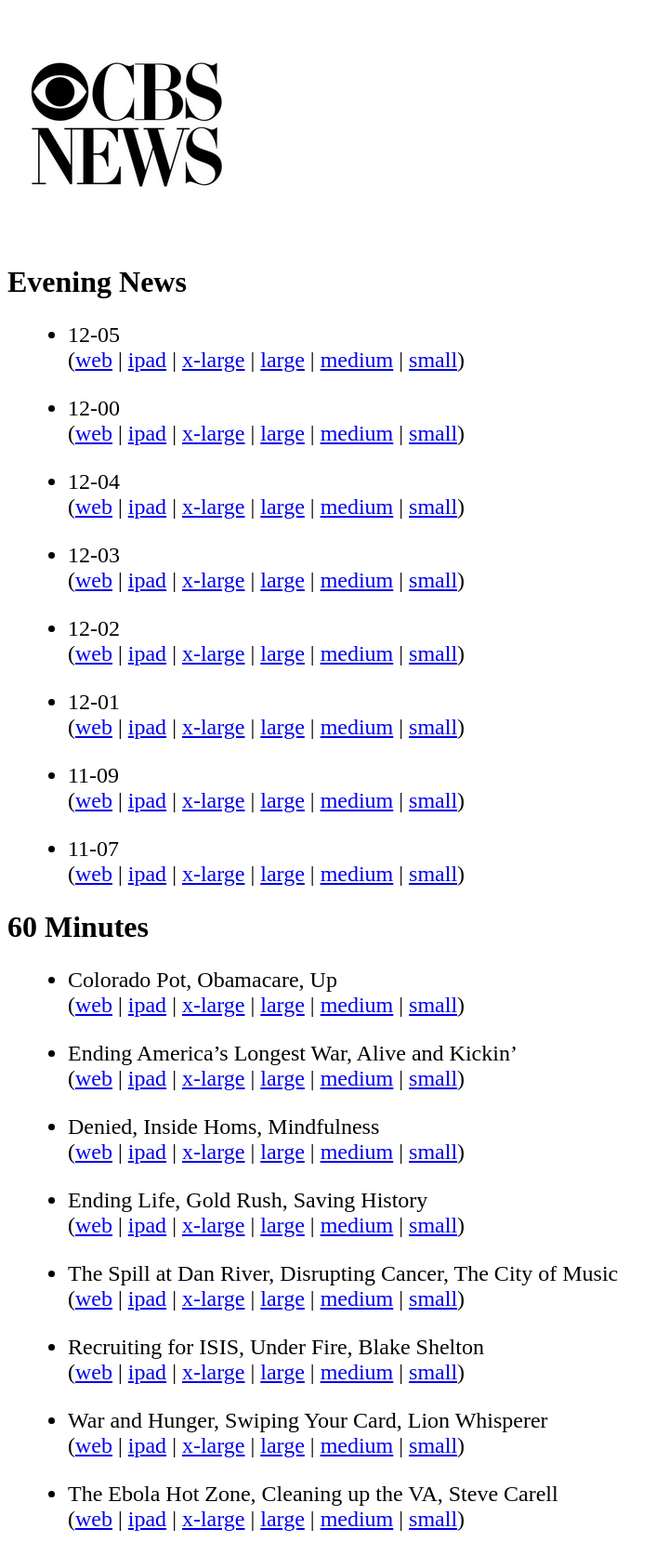
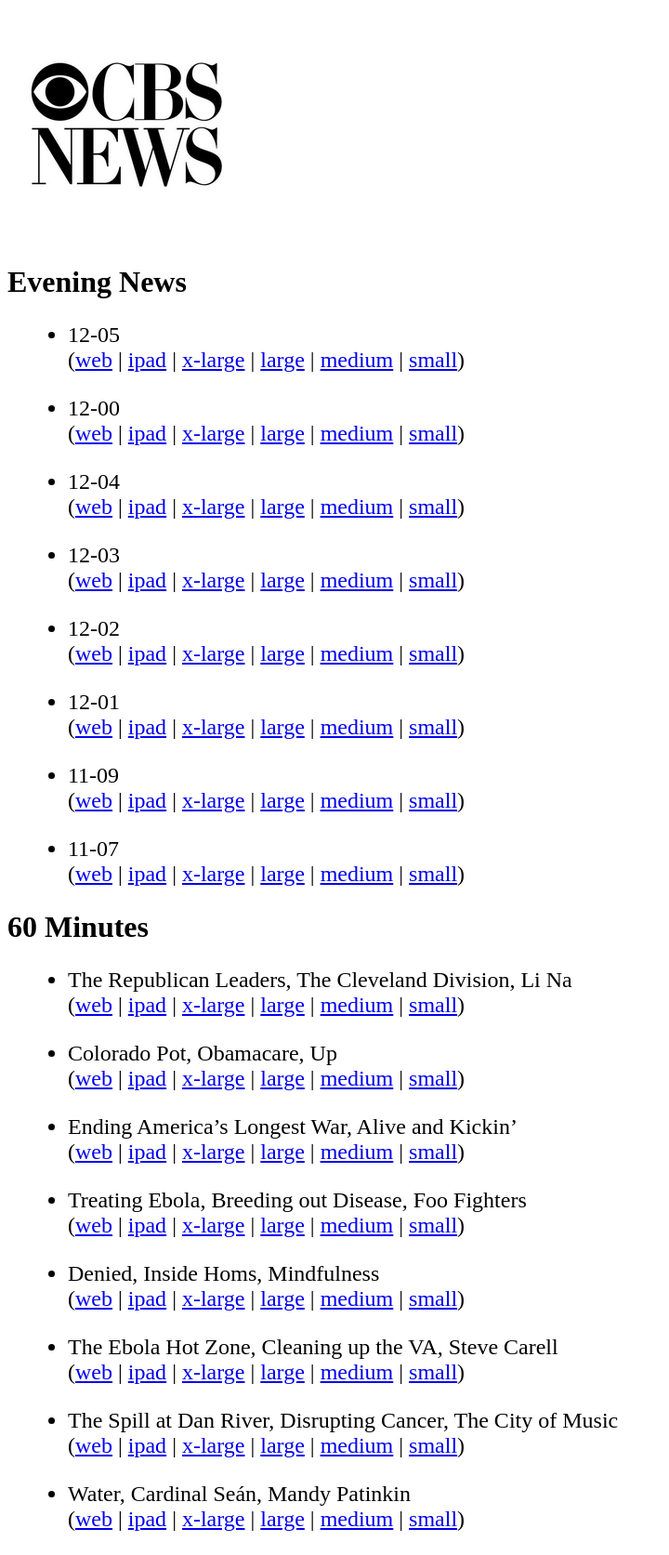
Before and after one commit to jkutner/cbsfeed, a Jekyll site: the page built from index.html, in a window 1280 px wide. Shown: the whole page at 93% size, without its empty margins (0-720 px from the left). Built offline with Jekyll 4.4.1, drawn with Linux system fonts in a browser that asks for light colours; nearby versions of some CDN libraries; some of the changed lines change nothing that is shown.

Commit message:
Updating with latest episdoes

```diff
--- a/_data/sixtymin.yml
+++ b/_data/sixtymin.yml
@@ -1,4 +1,13 @@
 ---
+- title: The Republican Leaders, The Cleveland Division, Li Na
+  links:
+    orig: /videos/the-republican-leaders-the-cleveland-division-li-na/
+    ipad: ipad-streaming.cbsnews.com/media/mpx/2015/01/26/388990019823/60_FULL_12515_336300_500/60_FULL_12515_336300_500.m3u8
+    mp4_240: media\/2015\/01\/26\/388990019823\/60_FULL_12515_336293_240.mp4
+    mp4_740: media\/2015\/01\/26\/388990019823\/60_FULL_12515_336293_740.mp4
+    mp4_796: media\/2015\/01\/26\/388990019823\/60_FULL_12515_336293_796.mp4
+    mp4_1296: media\/2015\/01\/26\/388990019823\/60_FULL_12515_336293_1296.mp4
+  date: The Republican Leaders, The Cleveland Division, Li Na
 - title: Colorado Pot, Obamacare, Up
   links:
     orig: /videos/colorado-pot-obamacare-up/
@@ -17,6 +26,15 @@
     mp4_796: ''
     mp4_1296: ''
   date: Ending America&rsquo;s Longest War, Alive and Kickin&rsquo;
+- title: Treating Ebola, Breeding out Disease, Foo Fighters
+  links:
+    orig: /videos/treating-ebola-breeding-out-disease-foo-fighters/
+    ipad: ipad-streaming.cbsnews.com/media/mpx/2014/10/26/348153923933/60_FULL_102614_301025_500/60_FULL_102614_301025_500.m3u8
+    mp4_240: media\/2014\/10\/26\/348153923933\/60_FULL_102614_300962_240.mp4
+    mp4_740: media\/2014\/10\/26\/348153923933\/60_FULL_102614_300962_740.mp4
+    mp4_796: media\/2014\/10\/26\/348153923933\/60_FULL_102614_300962_796.mp4
+    mp4_1296: media\/2014\/10\/26\/348153923933\/60_FULL_102614_300962_1296.mp4
+  date: Treating Ebola, Breeding out Disease, Foo Fighters
 - title: Denied, Inside Homs, Mindfulness
   links:
     orig: /videos/denied-inside-homs-mindfulness/
@@ -26,15 +44,15 @@
     mp4_796: media\/2014\/12\/14\/372475971824\/60_FULL_121414_320246_796.mp4
     mp4_1296: media\/2014\/12\/14\/372475971824\/60_FULL_121414_320246_1296.mp4
   date: Denied, Inside Homs, Mindfulness
-- title: Ending Life, Gold Rush, Saving History
+- title: The Ebola Hot Zone, Cleaning up the VA, Steve Carell
   links:
-    orig: /videos/ending-life-gold-rush-saving-history/
-    ipad: ipad-streaming.cbsnews.com/media/mpx/2014/10/19/344922179613/60_FULL_101914_297733_500/60_FULL_101914_297733_500.m3u8
-    mp4_240: media\/2014\/10\/19\/344922124013\/60_FULL_101914_297722_240.mp4
-    mp4_740: media\/2014\/10\/19\/344922174013\/60_FULL_101914_297722_740.mp4
-    mp4_796: media\/2014\/10\/19\/344922179613\/60_FULL_101914_297722_796.mp4
-    mp4_1296: media\/2014\/10\/19\/3449221129613\/60_FULL_101914_297722_1296.mp4
-  date: Ending Life, Gold Rush, Saving History
+    orig: /videos/the-ebola-hot-zone-cleaning-up-the-va-steve-carell/
+    ipad: ipad-streaming.cbsnews.com/media/mpx/2014/11/10/355843139997/60_FULL_110914_306436_tablet.m3u8
+    mp4_240: media\/2014\/11\/10\/355843139997\/60_FULL_110914_306401_240.mp4
+    mp4_740: media\/2014\/11\/10\/355843139997\/60_FULL_110914_306401_740.mp4
+    mp4_796: media\/2014\/11\/10\/355843139997\/60_FULL_110914_306401_796.mp4
+    mp4_1296: media\/2014\/11\/10\/355843139997\/60_FULL_110914_306401_1296.mp4
+  date: The Ebola Hot Zone, Cleaning up the VA, Steve Carell
 - title: The Spill at Dan River, Disrupting Cancer, The City of Music
   links:
     orig: /videos/the-spill-at-dan-river-disrupting-cancer-the-city-of-music/
@@ -44,30 +62,12 @@
     mp4_796: media\/2014\/12\/07\/368440899558\/60_FULL_120714_317393_796.mp4
     mp4_1296: media\/2014\/12\/07\/368440899558\/60_FULL_120714_317393_1296.mp4
   date: The Spill at Dan River, Disrupting Cancer, The City of Music
-- title: Recruiting for ISIS, Under Fire, Blake Shelton
+- title: Water, Cardinal Se&aacute;n, Mandy Patinkin
   links:
-    orig: /videos/recruiting-for-isis-under-fire-blake-shelton/
-    ipad: ipad-streaming.cbsnews.com/media/mpx/2014/11/02/351035459816/60_FULL_110214_303558_phone.m3u8
-    mp4_240: media\/2014\/11\/02\/351035459816\/60_FULL_110214_303303_240.mp4
-    mp4_740: media\/2014\/11\/02\/351035459816\/60_FULL_110214_303303_740.mp4
-    mp4_796: media\/2014\/11\/02\/351035459816\/60_FULL_110214_303303_796.mp4
-    mp4_1296: media\/2014\/11\/02\/351035459816\/60_FULL_110214_303303_1296.mp4
-  date: Recruiting for ISIS, Under Fire, Blake Shelton
-- title: War and Hunger, Swiping Your Card, Lion Whisperer
-  links:
-    orig: /videos/war-and-hunger-swiping-your-card-lion-whisperer/
-    ipad: ipad-streaming.cbsnews.com/media/mpx/2014/11/29/365134915521/60_FULL_113014_314516_tablet.m3u8
-    mp4_240: media\/2014\/11\/29\/365134915521\/60_FULL_113014_314250_240.mp4
-    mp4_740: media\/2014\/11\/29\/365134915521\/60_FULL_113014_314250_740.mp4
-    mp4_796: media\/2014\/11\/29\/365134915521\/60_FULL_113014_314250_796.mp4
-    mp4_1296: media\/2014\/11\/29\/365134915521\/60_FULL_113014_314250_1296.mp4
-  date: War and Hunger, Swiping Your Card, Lion Whisperer
-- title: The Ebola Hot Zone, Cleaning up the VA, Steve Carell
-  links:
-    orig: /videos/the-ebola-hot-zone-cleaning-up-the-va-steve-carell/
-    ipad: ipad-streaming.cbsnews.com/media/mpx/2014/11/10/355843139997/60_FULL_110914_306436_tablet.m3u8
-    mp4_240: media\/2014\/11\/10\/355843139997\/60_FULL_110914_306401_240.mp4
-    mp4_740: media\/2014\/11\/10\/355843139997\/60_FULL_110914_306401_740.mp4
-    mp4_796: media\/2014\/11\/10\/355843139997\/60_FULL_110914_306401_796.mp4
-    mp4_1296: media\/2014\/11\/10\/355843139997\/60_FULL_110914_306401_1296.mp4
-  date: The Ebola Hot Zone, Cleaning up the VA, Steve Carell
+    orig: /videos/water-cardinal-sean-mandy-patinkin/
+    ipad: ipad-streaming.cbsnews.com/media/mpx/2014/11/17/359532099703/60_FULL_111614_309578_phone.m3u8
+    mp4_240: media\/2014\/11\/17\/359532099703\/60_FULL_111614_309524_240.mp4
+    mp4_740: media\/2014\/11\/17\/359532099703\/60_FULL_111614_309524_740.mp4
+    mp4_796: media\/2014\/11\/17\/359532099703\/60_FULL_111614_309524_796.mp4
+    mp4_1296: media\/2014\/11\/17\/359532099703\/60_FULL_111614_309524_1296.mp4
+  date: Water, Cardinal Se&aacute;n, Mandy Patinkin
```
